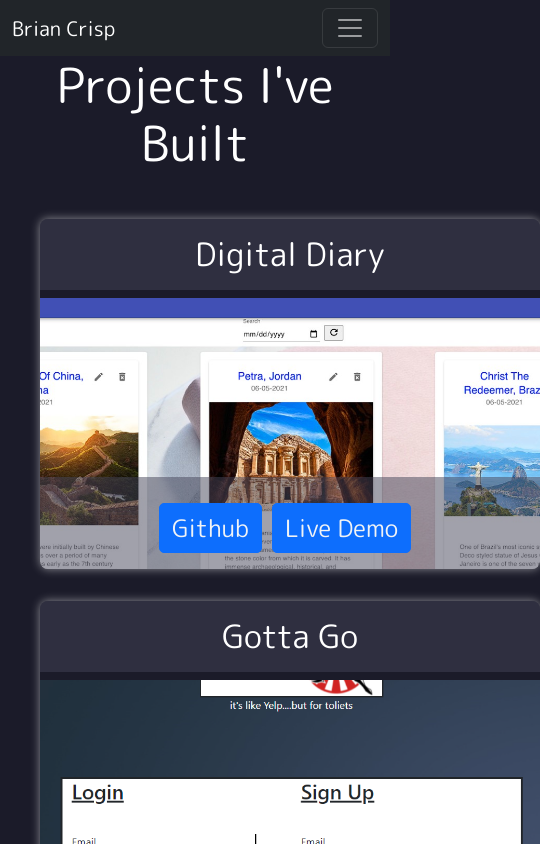
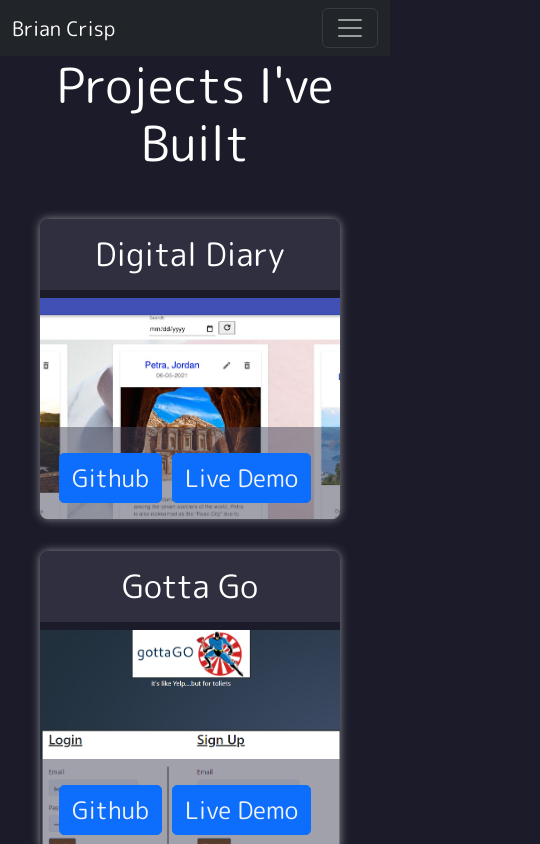
Before and after one commit to bcrisp084/Portfolio-in-React, a React (Vite) app: page /projects in a window 390 px wide. Shown: the top 844 px of the page, 540 px wide, since content can reach past the window. Built offline with nearby package versions, Linux system fonts and the light colour scheme; a web font is replaced by a local one.

Commit message:
style loop

```diff
--- a/src/index.css
+++ b/src/index.css
@@ -209,3 +209,16 @@ ul {
   color: rgb(42, 133, 212);
   background-color: rgb(255, 255, 255);
 }
+
+@media screen and (max-width: 1090px) {
+  .project-card {
+    width: 300px;
+    height: 300px;
+  }
+}
+@media screen and (max-width: 769px) {
+  .project-card {
+    width: 300px;
+    height: 300px;
+  }
+}
--- a/src/pages/Projects.jsx
+++ b/src/pages/Projects.jsx
@@ -1,9 +1,9 @@
-import gottaGo from "../assets/gottaGo.png";
 import digitalDiary from "../assets/digital-diary.jpg";
 import gameWatch from "../assets/gamewatch.jpg";
 import getFlix from "../assets/getflix.jpg";
 import astrozoders from "../assets/astrozoders.png";
 import employee from "../assets/employee.png";
+import gottaGo from "../assets/gottaGo.png";
 import Navbar from "../components/Navbar";
 import RowExample from "../components/Row";
 import Col from "../components/Col";
```
